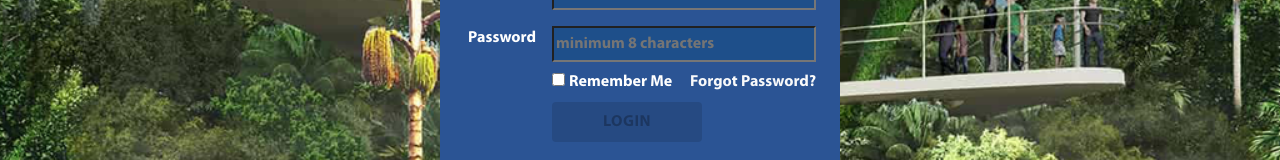
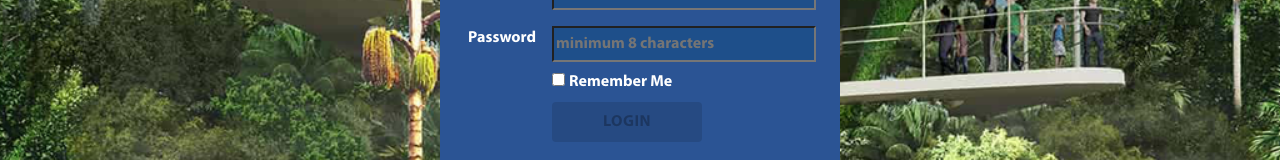
Before and after one commit to superhub0701/visitor-counting, a React (Create React App) app: page /auth/login in a window 1280 px wide. Shown: the part 419-579 px from the top of the page. Built offline with nearby package versions, Linux system fonts and the light colour scheme.

Commit message:
added login and forgotpassword functionalities

```diff
--- a/src/api.js
+++ b/src/api.js
@@ -1,6 +1,7 @@
 import axios from 'axios';
 // import authHeader from "./auth-header";
 export const baseUrl = 'http://localhost';
+// export const baseUrl = 'https://8839ac298d1a.ngrok.io';
 
 export const auth = (data) => axios.post(`${baseUrl}/visitor-api.php`, data)
 
--- a/src/pages/auth/login.js
+++ b/src/pages/auth/login.js
@@ -86,8 +86,8 @@ const Login = () => {
                                                                              value={isRememberMe}
                                                                              className={"mr-1"}/>Remember
                   Me</label>
-                <Link className={'flex-grow-1 d-flex justify-content-end text-light'}
-                      to={'/auth/forgotPassword'}>Forgot Password?</Link>
+                {/*<Link className={'flex-grow-1 d-flex justify-content-end text-light'}*/}
+                {/*      to={'/auth/forgotPassword'}>Forgot Password?</Link>*/}
               </div>
             </div>
             {isFailed? <div className={'mb-1 text-center'} style={{color: 'purple'}}>Email or password is not valid.</div> : null}
```
